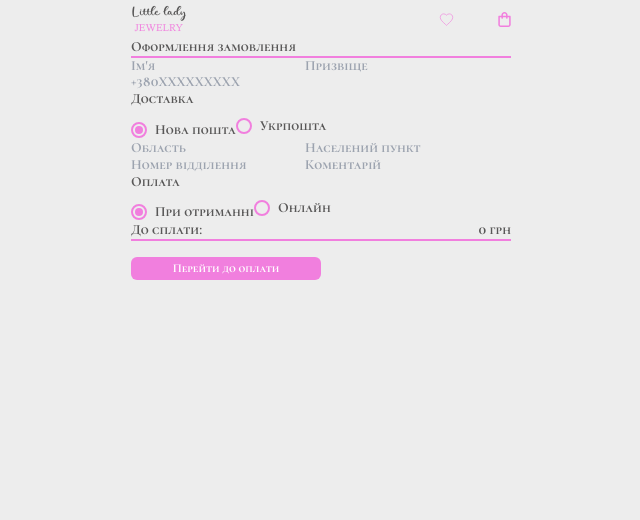
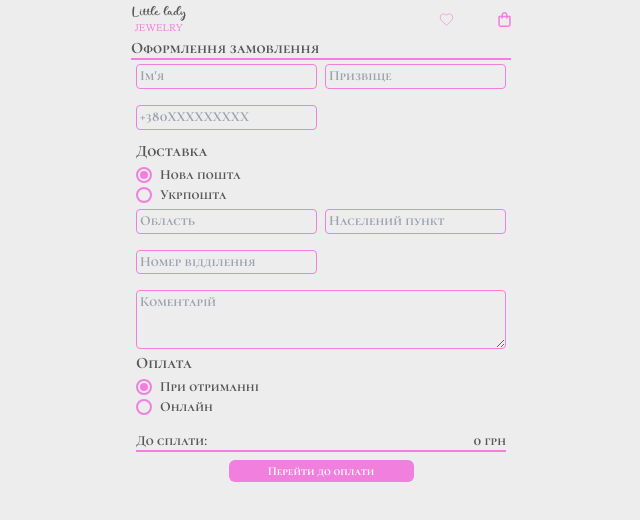
Before and after one commit to OleksandrKhokhlov/little-lady-jewelry, a Next.js app in the folder frontend/little-lady-jewelry/: page /checkout in a window 1280 px wide. Shown: the top 520 px of the page, without its empty margins (319-959 px from the left). Built offline with nearby package versions, Linux system fonts and the light colour scheme; no server answers.

Commit message:
style: styled checkoutForm

```diff
--- a/frontend/little-lady-jewelry/src/components/ui/checkoutForm.tsx
+++ b/frontend/little-lady-jewelry/src/components/ui/checkoutForm.tsx
@@ -62,7 +62,7 @@ export const CheckoutForm: React.FC<CheckoutFormProps> = ({
 
   return (
     <>
-      <h2 className="justify-between border-b-2 border-[var(--accent-color)]">
+      <h2 className="text-[16px] justify-between border-b-2 border-[var(--accent-color)]">
         Оформлення замовлення
       </h2>
       <Formik
@@ -79,26 +79,47 @@ export const CheckoutForm: React.FC<CheckoutFormProps> = ({
         }}
       >
         {({ errors, touched }) => (
-          <Form>
-            <Field id="firstName" name="firstName" placeholder={`Ім\u0027я`} />
+          <Form
+            className="m-auto w-[calc(100%-10px)] [&>div>div>input]:form-input [&>textarea]:form-input [&>div>div]:w-[calc(50%-4px)]"
+            autoComplete="off"
+          >
+            <div className="mt-1 flex flex-wrap justify-between gap-y-1">
+              <div className="flex flex-col relative pb-3">
+                <Field
+                  id="firstName"
+                  name="firstName"
+                  placeholder={`Ім\u0027я`}
+                />
                 {errors.firstName && touched.firstName ? (
-              <div className="text-red-500">{errors.firstName}</div>
+                  <span className="text-[10px] text-red-500 absolute bottom-0">
+                    {errors.firstName}
+                  </span>
                 ) : null}
+              </div>
+              <div className="flex flex-col relative pb-3">
                 <Field id="lastName" name="lastName" placeholder="Призвіще" />
                 {errors.lastName && touched.lastName ? (
-              <div className="text-red-500">{errors.lastName}</div>
+                  <span className="text-[10px] text-red-500 absolute bottom-0">
+                    {errors.lastName}
+                  </span>
                 ) : null}
+              </div>
+              <div className="flex flex-col relative pb-3">
                 <Field
                   id="telephone"
                   name="telephone"
                   placeholder="+380XXXXXXXXX"
                 />
                 {errors.telephone && touched.telephone ? (
-              <div className="text-red-500">{errors.telephone}</div>
+                  <span className="text-[10px] text-red-500 absolute bottom-0">
+                    {errors.telephone}
+                  </span>
                 ) : null}
+              </div>
+            </div>
             <div>
-              <h3>Доставка</h3>
-              <div className="space-y-2">
+              <h3 className="text-[16px]">Доставка</h3>
+              <div className="mt-1 flex flex-col">
                 <Field name="delivery">
                   {({ field }: { field: any }) => (
                     <>
@@ -121,30 +142,51 @@ export const CheckoutForm: React.FC<CheckoutFormProps> = ({
                 </Field>
               </div>
             </div>
+            <div className="mt-1 flex flex-wrap justify-between gap-y-1">
+              <div className="flex flex-col relative pb-3">
                 <Field
                   id="settlementArea"
                   name="settlementArea"
                   placeholder="Область"
                 />
                 {errors.settlementArea && touched.settlementArea ? (
-              <div className="text-red-500">{errors.settlementArea}</div>
+                  <span className="text-[10px] text-red-500 absolute bottom-0">
+                    {errors.settlementArea}
+                  </span>
                 ) : null}
+              </div>
+              <div className="flex flex-col relative pb-3">
                 <Field id="town" name="town" placeholder="Населений пункт" />
                 {errors.town && touched.town ? (
-              <div className="text-red-500">{errors.town}</div>
+                  <span className="text-[10px] text-red-500 absolute bottom-0">
+                    {errors.town}
+                  </span>
                 ) : null}
+              </div>
+              <div className="flex flex-col relative pb-3">
                 <Field
                   id="branchNumber"
                   name="branchNumber"
                   placeholder="Номер відділення"
                 />
                 {errors.branchNumber && touched.branchNumber ? (
-              <div className="text-red-500">{errors.branchNumber}</div>
+                  <span className="text-[10px] text-red-500 absolute bottom-0">
+                    {errors.branchNumber}
+                  </span>
                 ) : null}
-            <Field id="comment" name="comment" placeholder="Коментарій" />
+              </div>
+            </div>
+            <Field
+              id="comment"
+              name="comment"
+              as="textarea"
+              placeholder="Коментарій"
+              className="w-full mt-1"
+              rows={3}
+            />
             <div>
-              <h3>Оплата</h3>
-              <div className="space-y-2">
+              <h3 className=" text-[16px]">Оплата</h3>
+              <div className="mt-1 flex flex-col">
                 <Field name="payment">
                   {({ field }: { field: any }) => (
                     <>
@@ -167,7 +209,7 @@ export const CheckoutForm: React.FC<CheckoutFormProps> = ({
                 </Field>
               </div>
             </div>
-            <div className="flex justify-between items-end border-b-2 border-[var(--accent-color)]">
+            <div className="mt-4 flex justify-between items-end border-b-2 border-[var(--accent-color)]">
               <p>До сплати: </p>
               <p>{totalPrice} грн</p>
             </div>
@@ -175,7 +217,7 @@ export const CheckoutForm: React.FC<CheckoutFormProps> = ({
               type="submit"
               text="Перейти до оплати"
               onClick={(e) => console.log(e)}
-              className="mt-4 bg-[var(--accent-color)] text-white font-[400] rounded-md text-[12px] p-1 w-[50%] mr-auto ml-auto"
+              className="block mt-2 m-auto bg-[var(--accent-color)] text-white font-[400] rounded-md text-[12px] p-1 w-[50%]"
             />
           </Form>
         )}
--- a/frontend/little-lady-jewelry/src/styles/globals.css
+++ b/frontend/little-lady-jewelry/src/styles/globals.css
@@ -141,3 +141,19 @@ body {
     box-shadow: 0.2em -0.2em 0 0 currentcolor;
   }
 }
+
+@layer components {
+  .form-input {
+    padding: 3px;
+    border: 1px solid var(--accent-color);
+    border-radius: 0.25rem;
+    background-color: transparent;
+    outline: none;
+    transition: box-shadow 0.2s ease;
+  }
+  .form-input:focus,
+  .form-input:hover {
+    border-color: var(--hover-color);
+    box-shadow: 0 0 0 1px var(--hover-color);
+  }
+}
```
Lines whose indentation alone changed are shown as unchanged.
